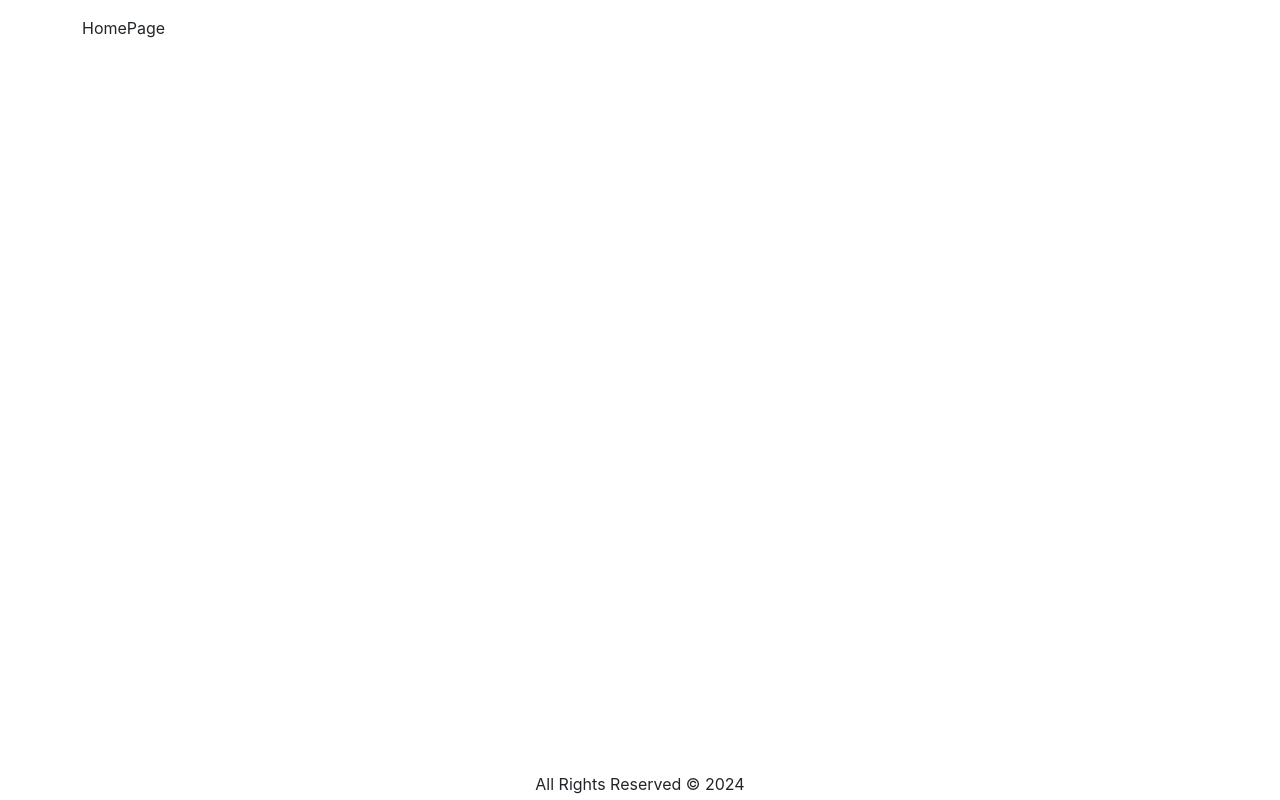
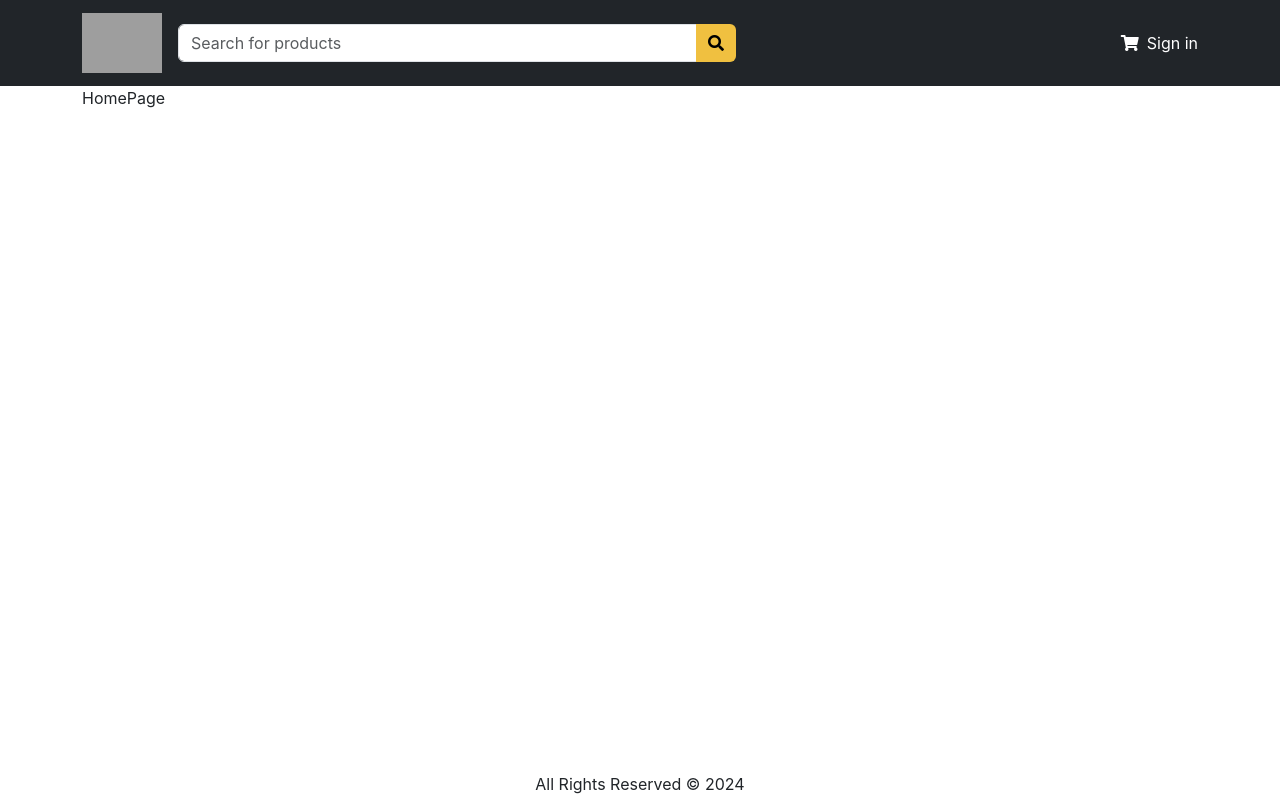
Before and after one commit to AsafBenAsulin/Eshop, a React (Vite) app in the folder frontend/: page / in a window 1280 px wide. Built offline with nearby package versions, Linux system fonts and the light colour scheme; grey boxes are pictures that could not be loaded.

Commit message:
Header and search box, imported fa

```diff
--- a/frontend/index.html
+++ b/frontend/index.html
@@ -1,13 +1,18 @@
 <!doctype html>
 <html lang="en">
+
 <head>
   <meta charset="UTF-8" />
   <link rel="icon" type="image/svg+xml" href="/amazon-icon.svg" />
   <meta name="viewport" content="width=device-width, initial-scale=1.0" />
   <title>Vite + React</title>
 </head>
+
+<link href="https://cdn.jsdelivr.net/npm/@fortawesome/fontawesome-free@5.15.4/css/all.min.css" rel="stylesheet" />
+
 <body>
   <div id="root"></div>
   <script type="module" src="/src/main.jsx"></script>
 </body>
+
 </html>
--- a/frontend/src/App.jsx
+++ b/frontend/src/App.jsx
@@ -3,15 +3,16 @@ import { BrowserRouter, Route, Routes } from 'react-router-dom'
 import Container from 'react-bootstrap/Container'
 import HomePage from './Pages/HomePage.jsx'
 import Footer from './Components/Shared/Footer'
+import Header from './Components/Shared/Header.jsx'
 
 function App() {
 
   return (
     <BrowserRouter>
       <div className='d-flex flex-column side-allPage min-width'>
-        {/* <Header/> */}
+        <Header/>
         <main>
-          <Container className='mt-3'>
+          <Container>
             <Routes>
               <Route path="/" element={<HomePage />}></Route>
             </Routes>
--- /dev/null
+++ b/frontend/src/Components/Shared/Header.jsx
@@ -0,0 +1,35 @@
+import React from 'react'
+import NavBar from 'react-bootstrap/Navbar'
+import Container from 'react-bootstrap/Container'
+import { LinkContainer } from 'react-router-bootstrap'
+import { Link } from 'react-router-dom'
+import SearchBox from './SearchBox'
+
+const Header = () => {
+    return (
+        <header>
+
+            <NavBar bg="dark" variant="dark">
+                <Container>
+                    <LinkContainer to='/'>
+                        <NavBar.Brand>
+                            <img src='https://companieslogo.com/img/orig/AMZN_BIG.D-8fb0be81.png?t=1632523695' width={80} alt='Amazon Logo' />
+                        </NavBar.Brand>
+                    </LinkContainer>
+                    <SearchBox />
+                    <nav className='d-flex- align-items-center justify-content-end me-2 ms-4'>
+                        <Link to='/cart' className='nav-link'>
+                            <i className='fa fa-shopping-cart text-white'></i>
+                        </Link>
+                    </nav>
+                    <Link to='/signin' className='text-white nav-link'>
+                        Sign in
+                    </Link>
+                </Container>
+            </NavBar>
+
+        </header>
+    )
+}
+
+export default Header
--- /dev/null
+++ b/frontend/src/Components/Shared/SearchBox.jsx
@@ -0,0 +1,19 @@
+import Form from 'react-bootstrap/Form'
+import InputGroup from 'react-bootstrap/InputGroup'
+import FormControl from 'react-bootstrap/FormControl'
+import Button from 'react-bootstrap/Button'
+
+const SearchBox = () => {
+    return (
+        <Form className='d-flex me-auto w-50'>
+            <InputGroup>
+                <FormControl type='text' name='q' id='q' placeholder='Search for products' aria-describedby='button-search'></FormControl>
+                <Button variant='outline-primary' id='button-search'>
+                    <i className='fa fa-search'></i>
+                </Button>
+            </InputGroup>
+        </Form>
+    )
+}
+
+export default SearchBox
```
Lines whose indentation alone changed are shown as unchanged.
